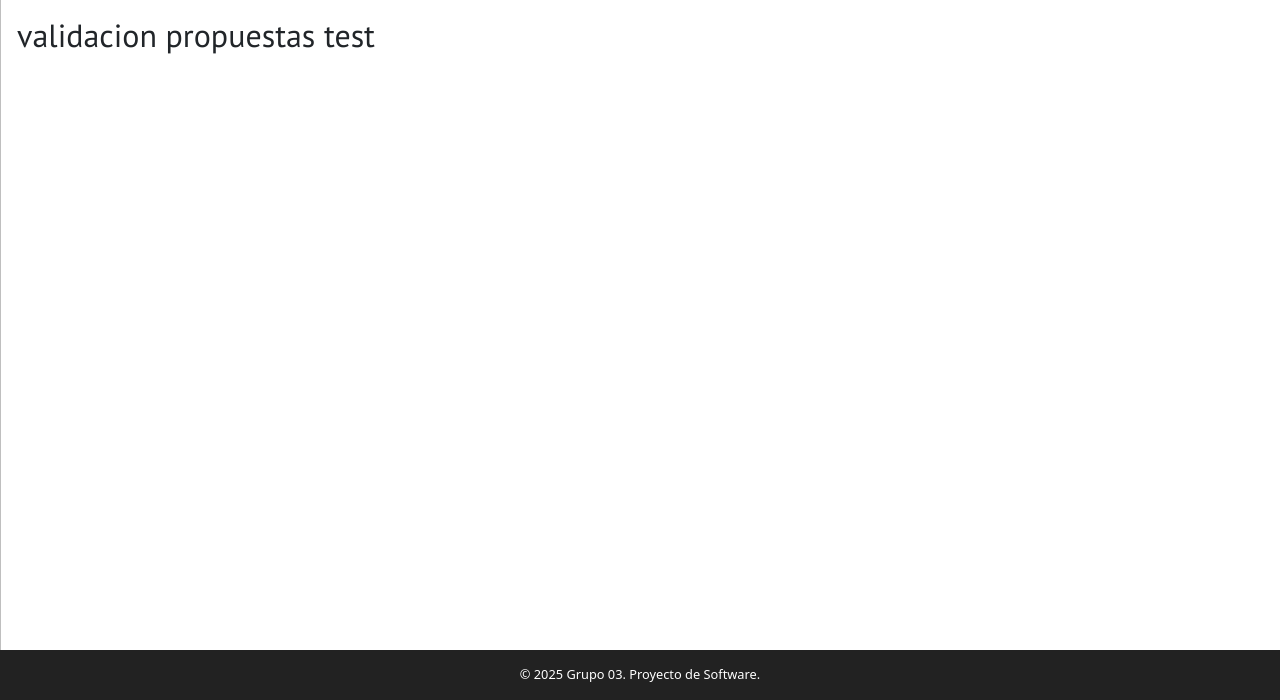
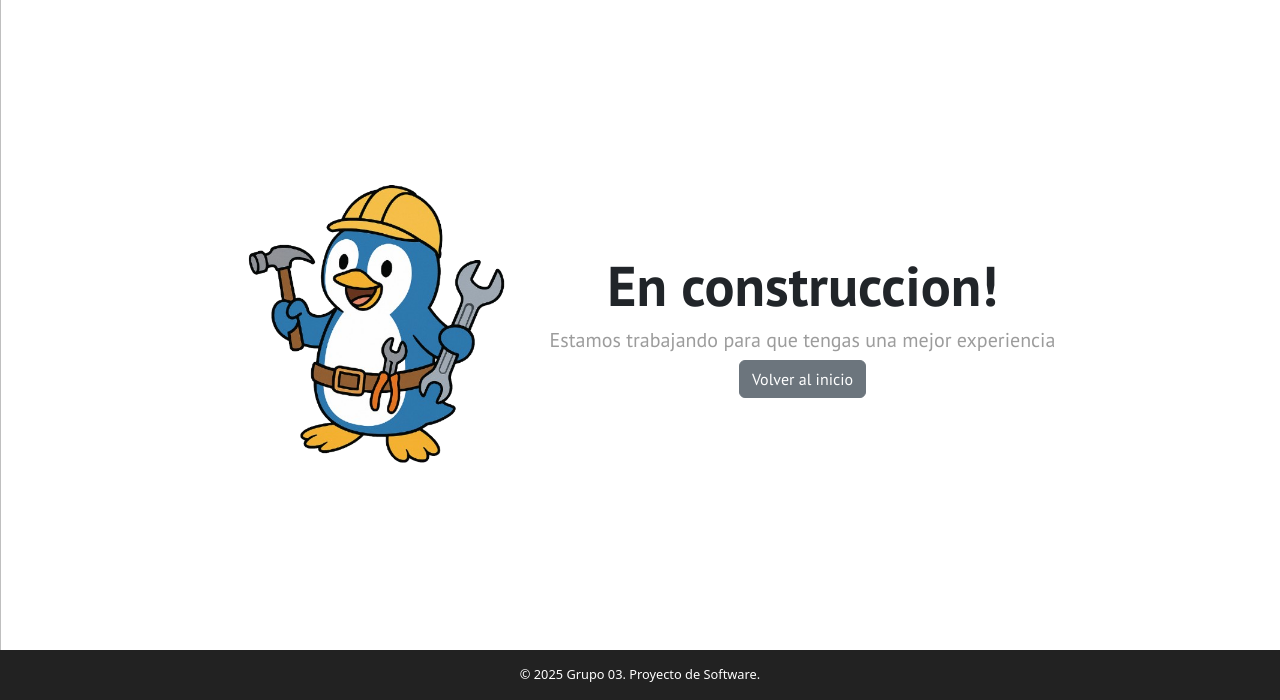
Before and after one commit to nahueluna/Web-Sitios-Historicos, a Python web app: template admin/src/web/templates/validacion_propuestas.html in a window 1280 px wide. Shown: the part 100-800 px from the top of the page. Run offline with Jinja, Linux system fonts and the light colour scheme; the template is opened without the code that fills it, so the values that code supplies are empty.

Commit message:
Agregado template para seccciones en construccion

```diff
--- a/admin/src/web/templates/layout.html
+++ b/admin/src/web/templates/layout.html
@@ -23,9 +23,9 @@
     <header>
         {% block header %}
 
-        <!-- Boton para activar Offcanvas en pantallas chicas -->
         {% if is_authenticated() %}
 
+        <!-- Boton para activar Offcanvas en pantallas chicas -->
         <nav class="navbar navbar-expand-lg d-lg-none">
             <div class="container-fluid">
                 <button class="navbar-toggler bg-light" type="button" data-bs-toggle="offcanvas"
@@ -84,8 +84,12 @@
                 Cuenta
             </button>
             <ul class="dropdown-menu">
-                <li><h6 class="dropdown-header">{{ session['user'] }}</h6></li>
-                <li><hr class="dropdown-divider"></li>
+                <li>
+                    <h6 class="dropdown-header">{{ session['user'] }}</h6>
+                </li>
+                <li>
+                    <hr class="dropdown-divider">
+                </li>
                 <li><a class="dropdown-item" href="#">Ver perfil</a></li>
                 <li><a class="dropdown-item" href="{{ url_for('auth.logout') }}">Cerrar sesion</a></li>
             </ul>
@@ -130,7 +134,7 @@
 
         <div class="vr" style="background-color: rgb(0, 0, 0);"></div>
 
-        <div class="p-3">
+        <div class="p-3 w-100">
             {% block content %}
             <!-- Contenido principal aca -->
             {% endblock %}
--- a/admin/src/web/templates/moderacion.html
+++ b/admin/src/web/templates/moderacion.html
@@ -1,5 +1,5 @@
 {% extends "layout.html" %}
 
 {% block content %}
-<h2>moderacion test</h2>
+{% include 'under_construction.html' %}
 {% endblock %}
--- /dev/null
+++ b/admin/src/web/templates/under_construction.html
@@ -0,0 +1,12 @@
+<div class="d-flex flex-column flex-lg-row align-items-center justify-content-center h-100">
+    <img src="{{ url_for('static', filename='construction.png') }}" alt="Under Construction"
+        class="img-fluid h-auto w-auto mb-3 mb-md-0 me-md-4" style="max-width: min(300px, 80vw);">
+    <div class="text-center">
+        <h3 class="display-4 display-md-1" style="font-weight: 900;">En construccion!</h3>
+        <h5 style="color: #9C9C9C">Estamos trabajando para que tengas una mejor experiencia
+        </h5>
+        <a href="/" class="btn btn-secondary">
+            Volver al inicio
+        </a>
+    </div>
+</div>
--- a/admin/src/web/templates/validacion_propuestas.html
+++ b/admin/src/web/templates/validacion_propuestas.html
@@ -1,5 +1,5 @@
 {% extends "layout.html" %}
 
 {% block content %}
-<h2>validacion propuestas test</h2>
+{% include 'under_construction.html' %}
 {% endblock %}
```
Also changed, not shown: admin/static/construction.png (added).
